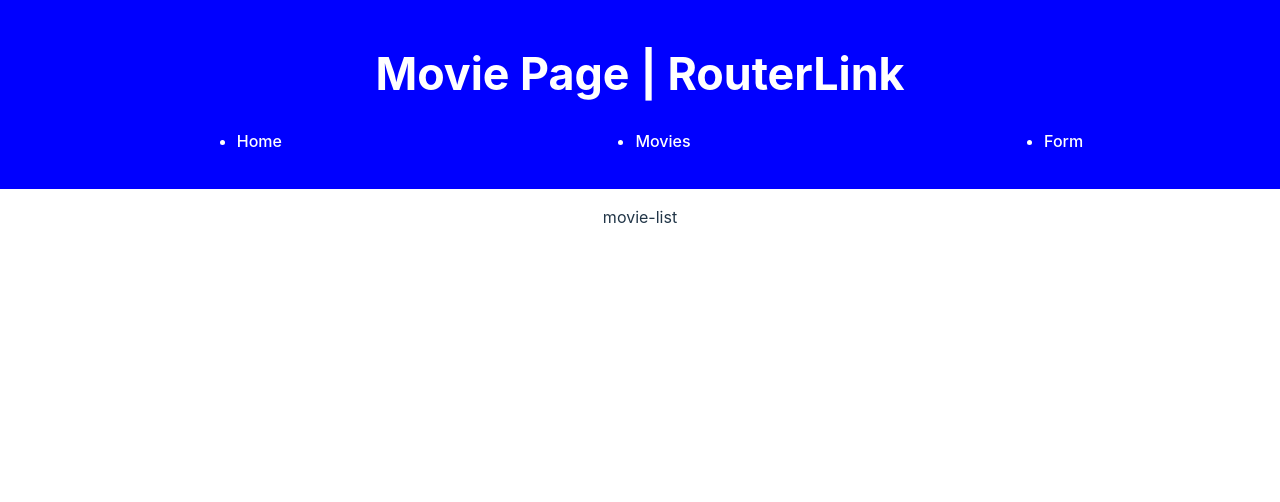
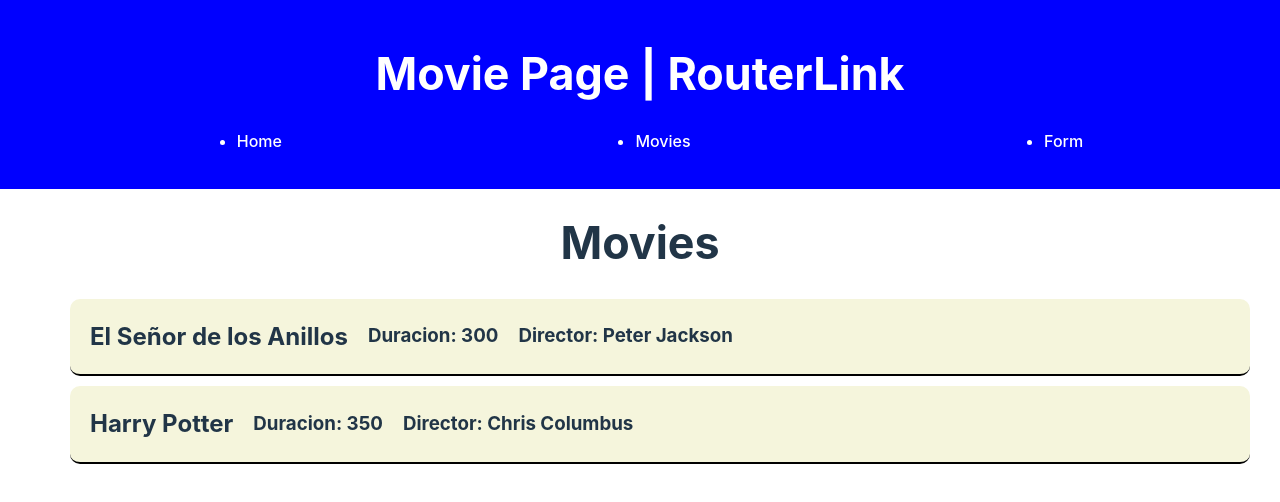
Before and after one commit to josephmn/my-project, an Angular app: page /movies in a window 1280 px wide. Shown: the top 502 px of the page. Built offline with nearby package versions, Linux system fonts and the light colour scheme.

Commit message:
trabajando con Rutas & Serviciosen angular, creando pelicula

```diff
--- a/src/app/components/movie-form/movie-form.component.ts
+++ b/src/app/components/movie-form/movie-form.component.ts
@@ -1,5 +1,6 @@
 import { Component } from '@angular/core';
 import { FormControl, FormGroup, ReactiveFormsModule, Validators } from '@angular/forms';
+import { MovieService } from '../../services/movie.service';
 
 @Component({
   selector: 'app-movie-form',
@@ -16,7 +17,7 @@ export class MovieFormComponent {
   duration: FormControl;
   director: FormControl;
 
-  constructor() {
+  constructor(public movieService: MovieService) {
     this.name = new FormControl('', Validators.required);
     this.duration = new FormControl('', [
       Validators.required,
@@ -33,5 +34,7 @@ export class MovieFormComponent {
 
   handleSubmit(): void {
     console.log('Movie created:', this.movieForm.value);
+    this.movieService.addMovie(this.movieForm.value);
+    this.movieForm.reset();
   }
 }
--- /dev/null
+++ b/src/app/models/movie.models.ts
@@ -0,0 +1,5 @@
+export default interface Movie {
+    name: string;
+    duration: number;
+    director: string;
+}
--- a/src/app/pages/movie-list/movie-list.component.css
+++ b/src/app/pages/movie-list/movie-list.component.css
@@ -0,0 +1,23 @@
+h1 {
+    text-align: center;
+}
+
+.movie-list {
+    margin: 30px;
+
+    .movie-item {
+        padding-left: 20px;
+        background-color: beige;
+        border-bottom: 2px solid black;
+        cursor: pointer;
+        display: flex;
+        align-items: center;
+        gap: 20px;
+        margin-bottom: 10px;
+        border-radius: 10px;
+    }
+
+    .movie-item:hover {
+        background-color: bisque;
+    }
+}
--- a/src/app/pages/movie-list/movie-list.component.html
+++ b/src/app/pages/movie-list/movie-list.component.html
@@ -1,3 +1,13 @@
 <app-header></app-header>
 
-<p>movie-list</p>
+<h1>Movies</h1>
+
+<ul class="movie-list">
+    @for (movie of movieService.movies; track $index) {
+    <li class="movie-item">
+        <h2>{{ movie.name }}</h2>
+        <h3>Duracion: {{ movie.duration }}</h3>
+        <h3>Director: {{ movie.director }}</h3>
+    </li>
+    }
+</ul>
--- a/src/app/pages/movie-list/movie-list.component.ts
+++ b/src/app/pages/movie-list/movie-list.component.ts
@@ -1,5 +1,6 @@
 import { Component } from '@angular/core';
 import { HeaderComponent } from '../../components/header/header.component';
+import { MovieService } from '../../services/movie.service';
 
 @Component({
   selector: 'app-movie-list',
@@ -11,5 +12,7 @@ import { HeaderComponent } from '../../components/header/header.component';
   styleUrl: './movie-list.component.css'
 })
 export class MovieListComponent {
+  constructor(public movieService: MovieService) {
 
+  }
 }
--- /dev/null
+++ b/src/app/services/movie.service.ts
@@ -0,0 +1,28 @@
+import { Injectable } from '@angular/core';
+import Movie from '../models/movie.models';
+
+@Injectable({
+  providedIn: 'root'
+})
+export class MovieService {
+  movies: Movie[];
+
+  constructor() {
+    this.movies = [
+      {
+        name: "El Señor de los Anillos",
+        duration: 300,
+        director: "Peter Jackson"
+      },
+      {
+        name: "Harry Potter",
+        duration: 350,
+        director: "Chris Columbus"
+      },
+    ]
+  }
+
+  addMovie(movie: Movie) {
+    this.movies.push(movie);
+  }
+}
--- a/src/styles.css
+++ b/src/styles.css
@@ -25,7 +25,7 @@ a:hover {
 
 body {
   margin: 0;
-  text-align: center;
+  /* text-align: center; */
 }
 
 h1 {
```
Also changed, not shown: 1 other file (tests, documents, lock files or other folders).
